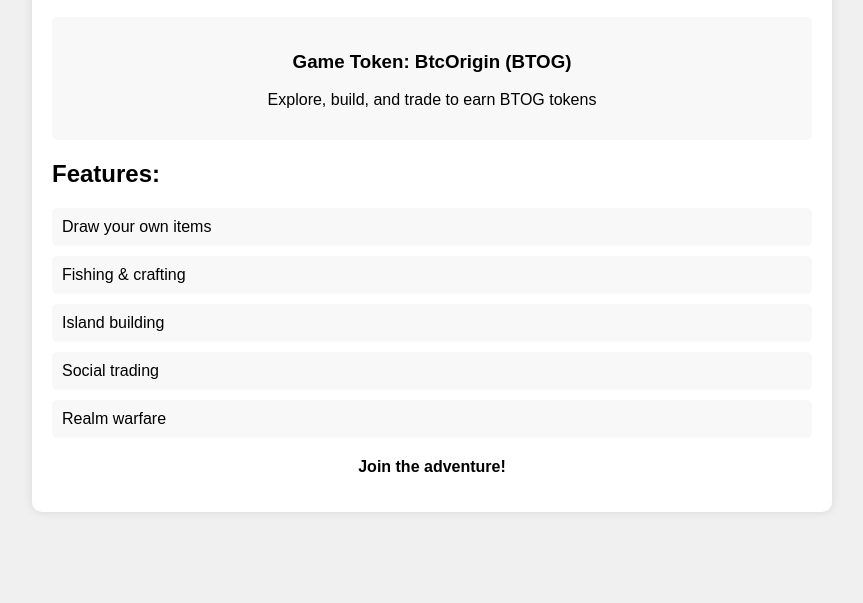
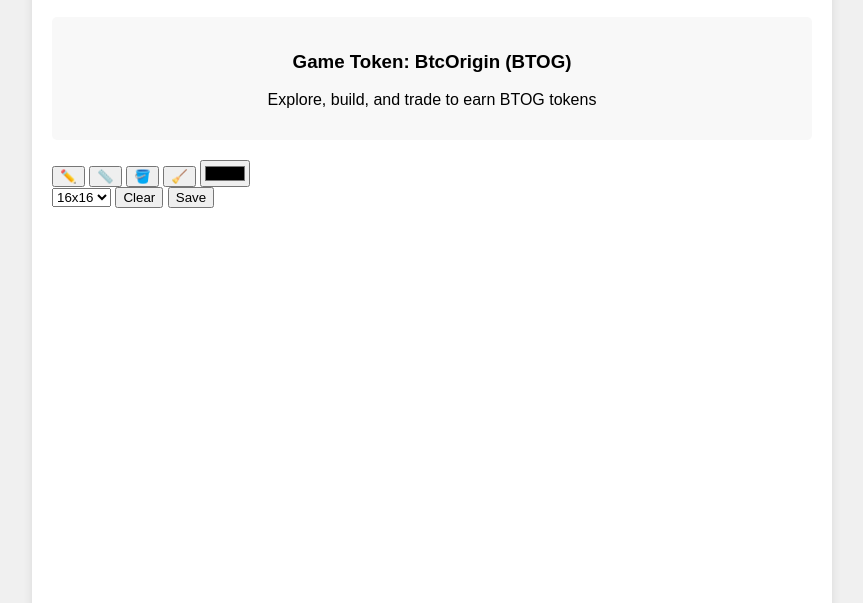
Before and after one commit to BtcOriginClub/btcoriginclub.github.io, a plain HTML site: page index.html in a window 1280 px wide. Shown: the part 197-800 px from the top of the page, without its empty margins (208-1071 px from the left). Drawn offline with Linux system fonts and the light colour scheme.

Commit message:
Update index.html

```diff
--- a/index.html
+++ b/index.html
@@ -22,6 +22,32 @@
             <p data-i18n="token-description">Explore, build, and trade to earn BTOG tokens</p>
         </div>
 
+        <!-- 添加画板部分 -->
+        <div class="pixel-editor">
+            <div class="tools">
+                <button id="pencil" class="tool active">✏️</button>
+                <button id="line" class="tool">📏</button>
+                <button id="fill" class="tool">🪣</button>
+                <button id="eraser" class="tool">🧹</button>
+                <input type="color" id="colorPicker" value="#000000">
+                <div class="color-presets">
+                    <div class="color-preset" style="background-color: #000000;"></div>
+                    <div class="color-preset" style="background-color: #ffffff;"></div>
+                    <div class="color-preset" style="background-color: #ff0000;"></div>
+                    <div class="color-preset" style="background-color: #00ff00;"></div>
+                    <div class="color-preset" style="background-color: #0000ff;"></div>
+                </div>
+                <select id="canvasSize">
+                    <option value="16">16x16</option>
+                    <option value="32">32x32</option>
+                    <option value="64">64x64</option>
+                </select>
+                <button id="clear">Clear</button>
+                <button id="save">Save</button>
+            </div>
+            <canvas id="pixelCanvas"></canvas>
+        </div>
+
         <h2 data-i18n="features-title">Features:</h2>
         <ul class="features">
             <li data-i18n="feature-1">Draw your own items</li>
@@ -34,5 +60,6 @@
     </div>
     <script src="js/i18n.js"></script>
     <script src="js/main.js"></script>
+    <script src="js/pixel-editor.js"></script>
 </body>
 </html>
```
